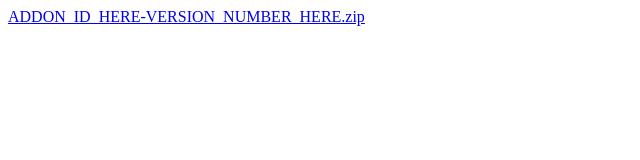
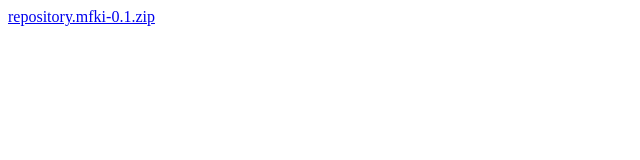
Before and after one commit to mfki/mfki.github.io, a plain HTML site: page index.html in a window 1280 px wide. Shown: the whole page, without its empty margins (0-640 px from the left). Drawn offline with Linux system fonts and the light colour scheme.

Commit message:
Pushed via desktop

```diff
--- a/index.html
+++ b/index.html
@@ -1,2 +1,2 @@
 <!DOCTYPE html>
-<a href="ADDON_ID_HERE-VERSION_NUMBER_HERE.zip">ADDON_ID_HERE-VERSION_NUMBER_HERE.zip</a>
+<a href="repository.mfki-0.1.zip">repository.mfki-0.1.zip</a>
```
Also changed, not shown: 1 other file.
